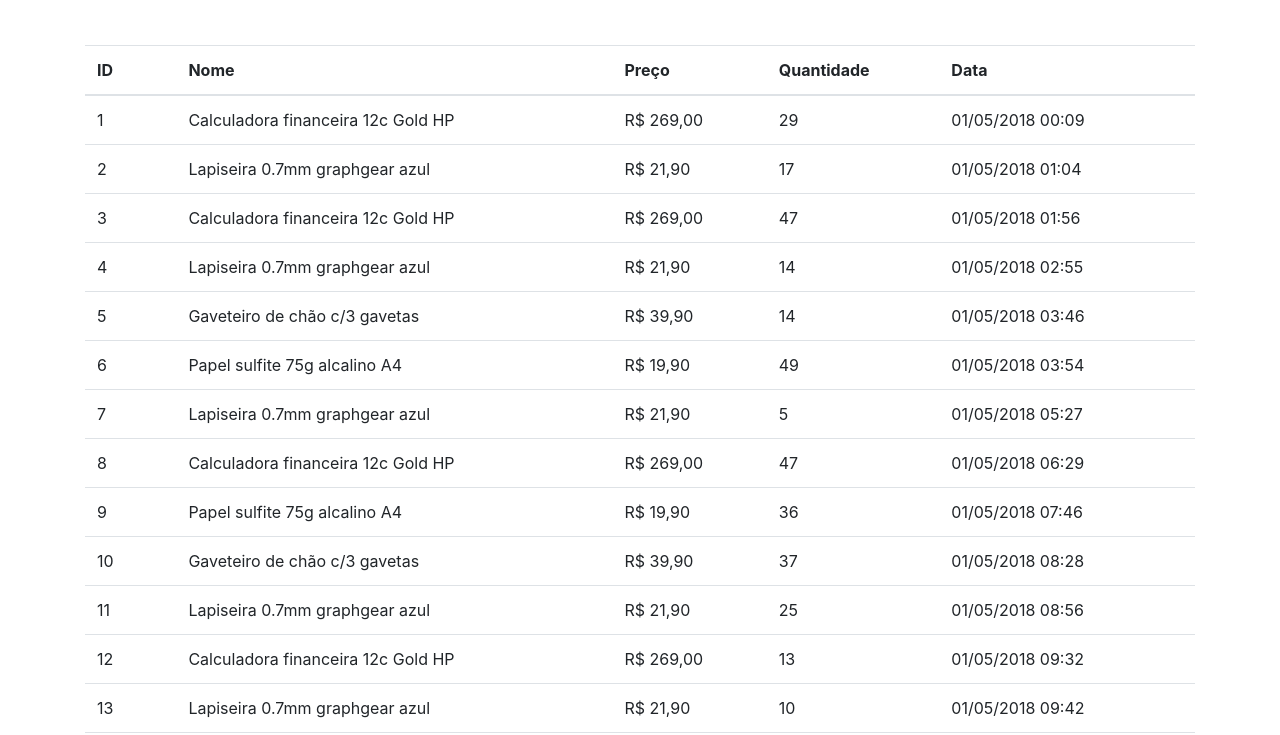
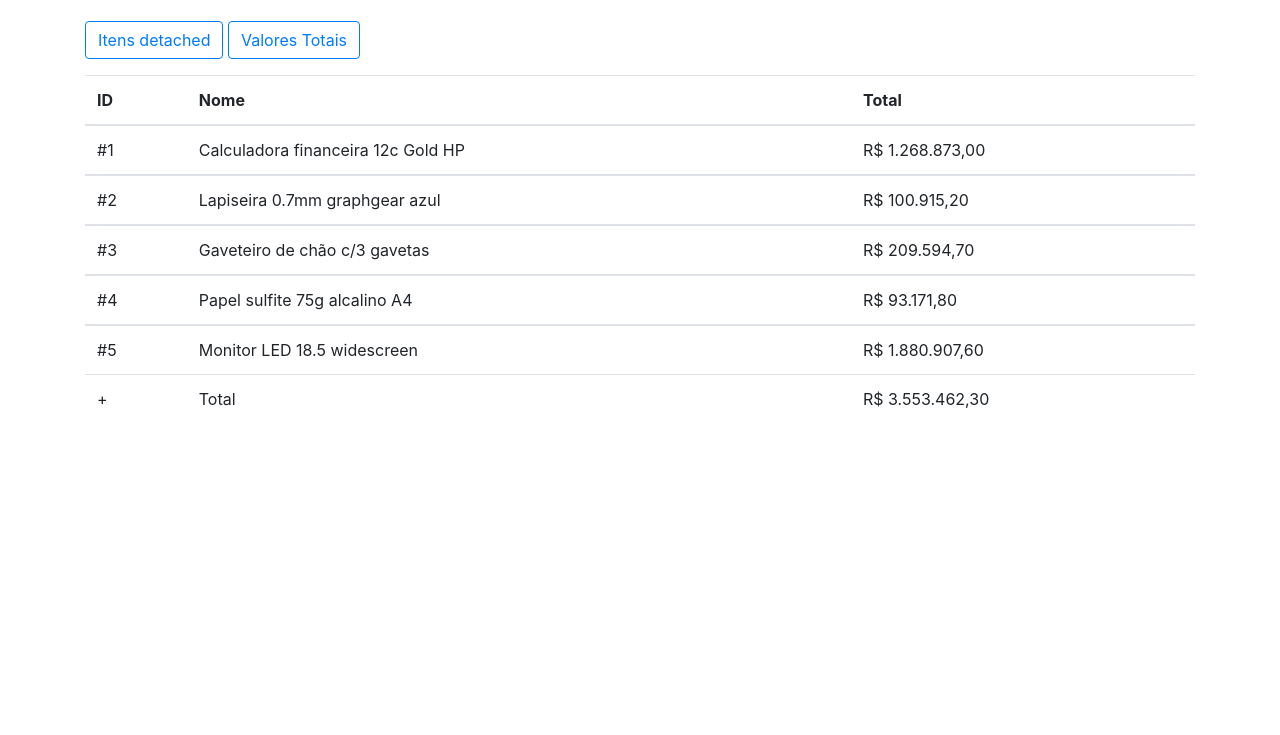
Before and after one commit to afmdaniel/LearningVue, a website: page sales/index.html in a window 1280 px wide. Shown: the part 67-802 px from the top of the page. Drawn offline with Linux system fonts and the light colour scheme.

Commit message:
Detached and Totals tables

```diff
--- a/sales/index.html
+++ b/sales/index.html
@@ -12,8 +12,28 @@
     <div id="app">
         <div class="container">
             <h1 class="mt-3"> {{title}} </h1>
-
-            <table class="mt-5 table">
+            <button @click="onDetache" class="btn btn-outline-primary mt-3">Itens detached</button>
+            <button @click="onTotal" class="btn btn-outline-primary mt-3">Valores Totais</button>
+            <table class="mt-3 table" v-if="salesByProduct && totals">
+                <thead>
+                    <th>ID</th>
+                    <th>Nome</th>
+                    <th>Total</th>
+                </thead>
+                <tbody v-for="(sale, index) in salesByProduct">
+                    <td>#{{ index + 1 }}</td>
+                    <td>{{ sale.name }}</td>
+                    <td v-money>{{ sale.value }}</td>
+                </tbody>
+                <tfoot>
+                    <tr>
+                        <td>+</td>
+                        <td>Total</td>
+                        <td v-money>{{ calculateTotal(salesByProduct) }}</td>
+                    </tr>
+                </tfoot>
+            </table>
+            <table class="mt-3 table" v-if="detached">
                 <thead>
                     <tr>
                         <th>ID</th>
@@ -27,7 +47,7 @@
                     <tr v-for="sale in sales">
                         <td> {{ sale.id }} </td>
                         <td> {{ sale.name }} </td>
-                        <td> {{ Intl.NumberFormat('pt-BR', { style: 'currency', currency: 'BRL'}).format(sale.price) }} </td>
+                        <td v-money> {{ sale.price }} </td>
                         <td> {{ sale.qtde }} </td>
                         <td> {{ sale.date }} </td>
                     </tr>
@@ -36,20 +56,60 @@
         </div>
     </div>
     <script>
+        Vue.directive('money', {
+            inserted: function(el, binding) {
+                const amount = parseFloat(el.innerHTML)
+                el.innerHTML = Intl.NumberFormat('pt-BR', { style: 'currency', currency: 'BRL'}).format(amount)
+            }
+        })
 
         const vm = new Vue({
             el: '#app',
             data: {
                 title: 'Relatório de Vendas',
-                sales: null
+                sales: null,
+                detached: false,
+                totals: true
             },
             methods: {
                 getSales: async function() {
                     const resp = await fetch('/data/sales.json')
                     this.sales = await resp.json();
+                },
+                calculateTotal: function(sales) {
+                    if (!sales) return 0
+                    return sales.reduce((total, sale) => total + sale.value, 0)
+                },
+                onTotal: function() {
+                    this.totals=true
+                    this.detached=false
+                },
+                onDetache: function() {
+                    this.totals=false
+                    this.detached=true
                 }
             },
-            mounted:  async function() {
+            computed: {
+                salesByProduct: function() {
+                    if (!this.sales) return null
+
+                    const salesByProduct = this.sales.reduce((grouped, sale) => {
+                        if(!grouped.hasOwnProperty(sale.name)) {
+                            grouped[sale.name] = {
+                                name: sale.name,
+                                value: sale.price * sale.qtde
+                            }
+                        } else {
+                            grouped[sale.name].value += sale.price * sale.qtde
+                        }
+
+                        return grouped
+                    }, {})
+
+                    return Object.values(salesByProduct)
+                }
+            },
+            mounted: function() {
                 this.getSales()
             }
         })
```
